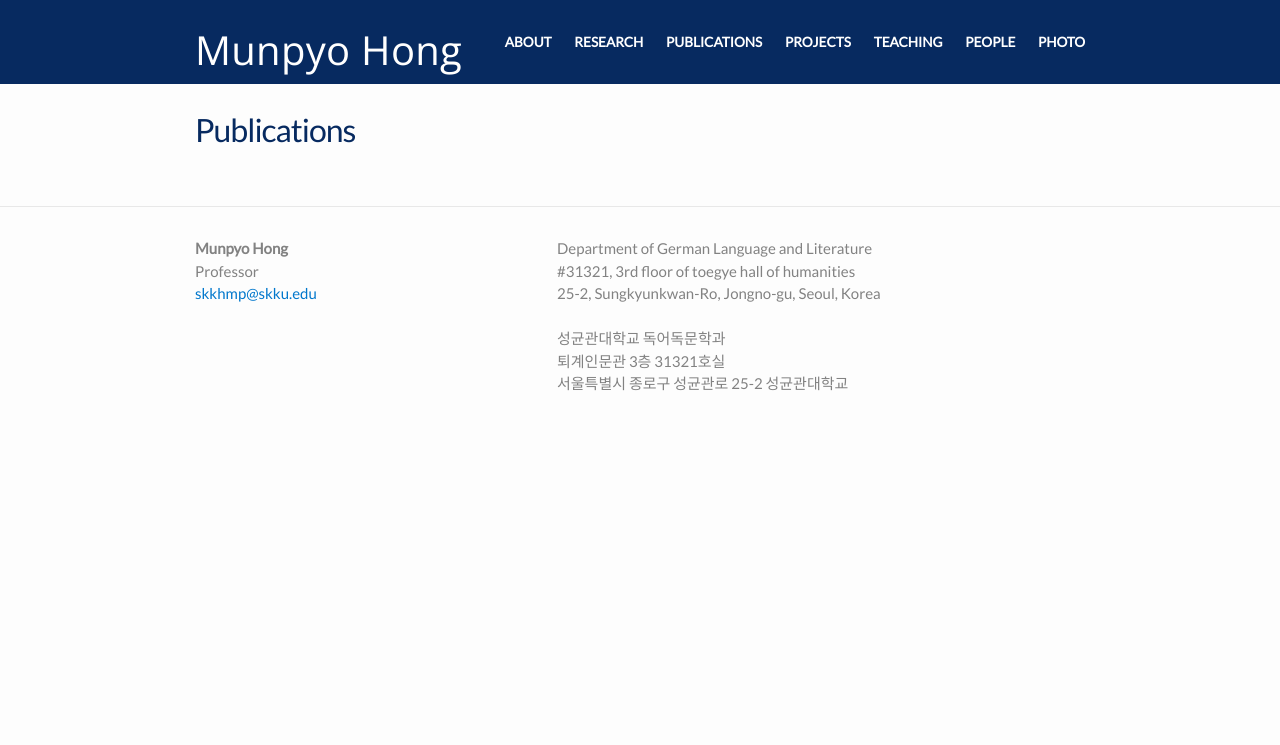
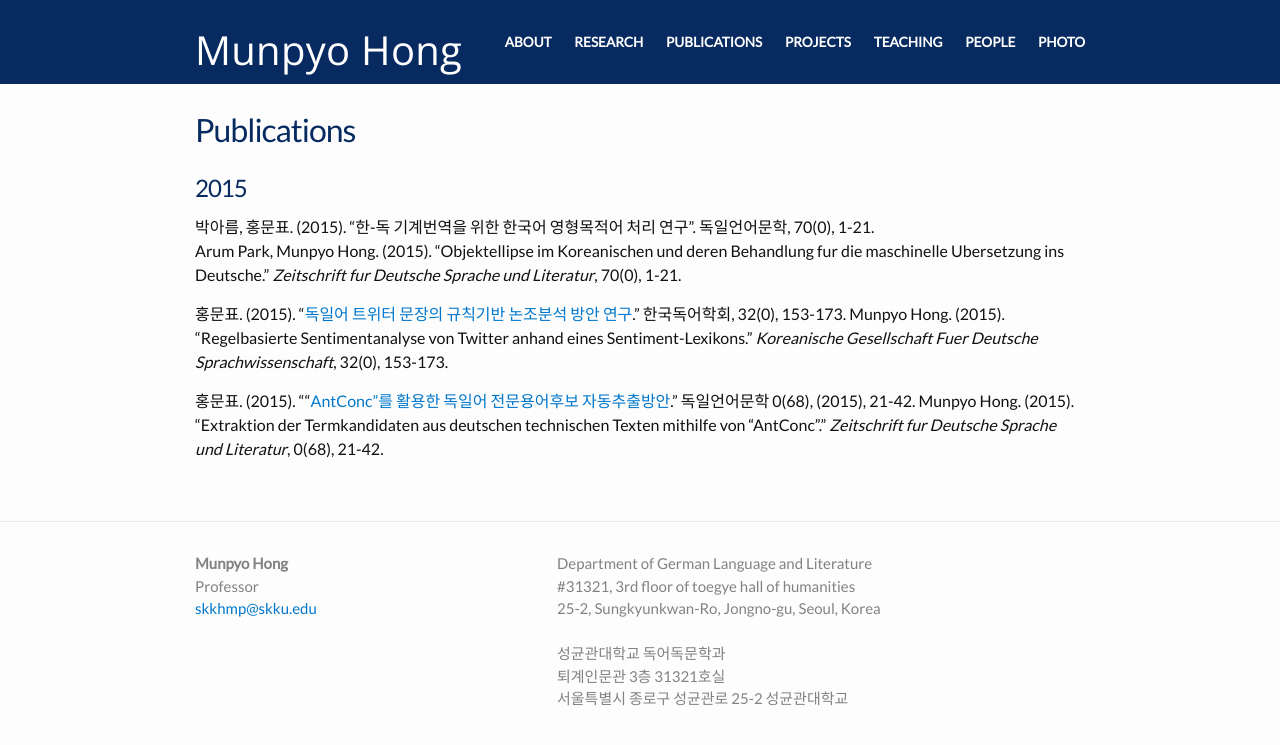
Before and after one commit to skkhmp/skkhmp.github.io, a Jekyll site: the page built from publications.md, in a window 1280 px wide. Shown: the top 745 px of the page. Built offline with Jekyll 4.4.1, drawn with Linux system fonts in a browser that asks for light colours; some web fonts are replaced.

Commit message:
Update publications.md

```diff
--- a/publications.md
+++ b/publications.md
@@ -3,3 +3,12 @@ layout: page
 title: Publications
 permalink: /publications/
 ---
+# 2015
+박아름, 홍문표. (2015). "한-독 기계번역을 위한 한국어 영형목적어 처리 연구". 독일언어문학, 70(0), 1-21.
+Arum Park, Munpyo Hong. (2015). "Objektellipse im Koreanischen und deren Behandlung fur die maschinelle Ubersetzung ins Deutsche." *Zeitschrift fur Deutsche Sprache und Literatur*, 70(0), 1-21.
+
+홍문표. (2015). "[독일어 트위터 문장의 규칙기반 논조분석 방안 연구](http://www.riss.or.kr/search/detail/DetailView.do?p_mat_type=1a0202e37d52c72d&control_no=037a059b0382821e4884a65323211ff0)." 한국독어학회, 32(0), 153-173.
+Munpyo Hong. (2015). "Regelbasierte Sentimentanalyse von Twitter anhand eines Sentiment-Lexikons." *Koreanische Gesellschaft Fuer Deutsche Sprachwissenschaft*, 32(0), 153-173.
+
+홍문표. (2015). ""[AntConc"를 활용한 독일어 전문용어후보 자동추출방안](http://www.riss.or.kr/search/detail/DetailView.do?p_mat_type=1a0202e37d52c72d&control_no=b0f698b20df38d1e47de9c1710b0298d)." 독일언어문학 0(68), (2015), 21-42.
+Munpyo Hong. (2015). "Extraktion der Termkandidaten aus deutschen technischen Texten mithilfe von "AntConc"." *Zeitschrift fur Deutsche Sprache und Literatur*, 0(68), 21-42.
```
